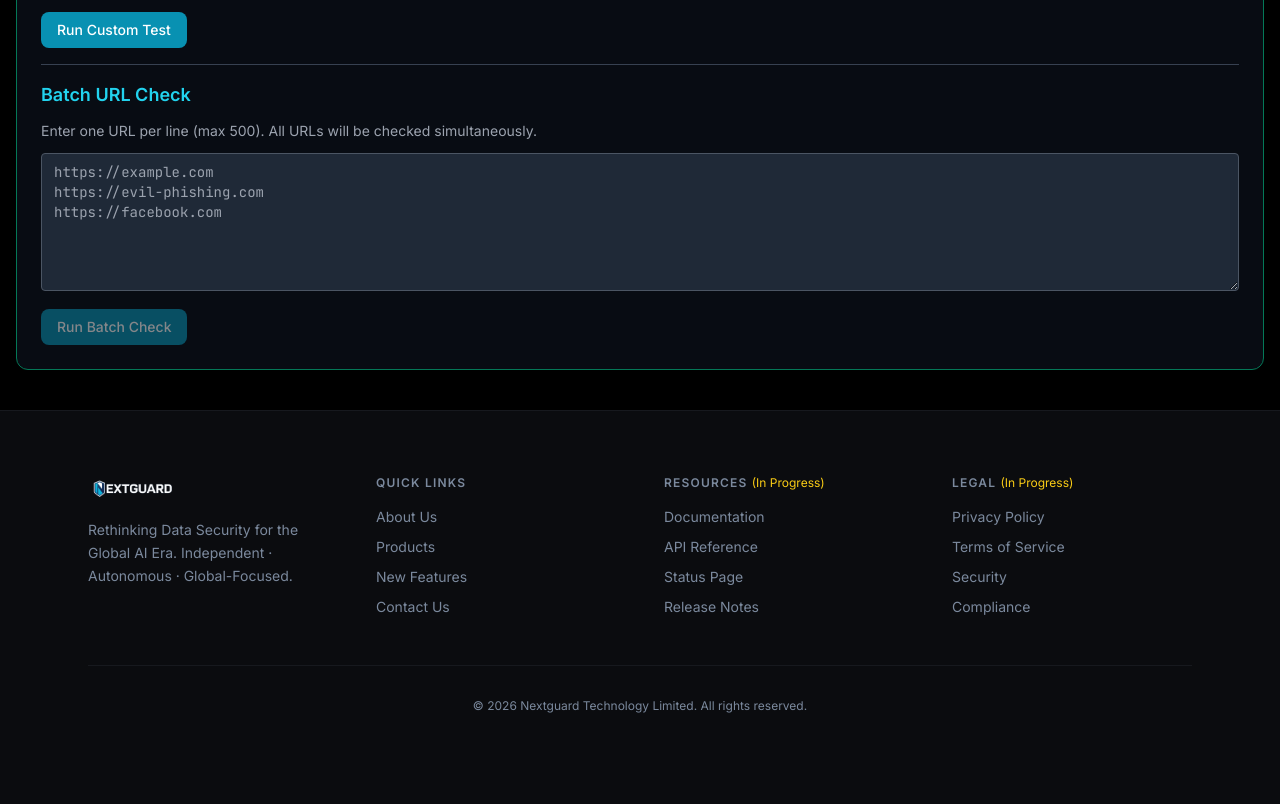
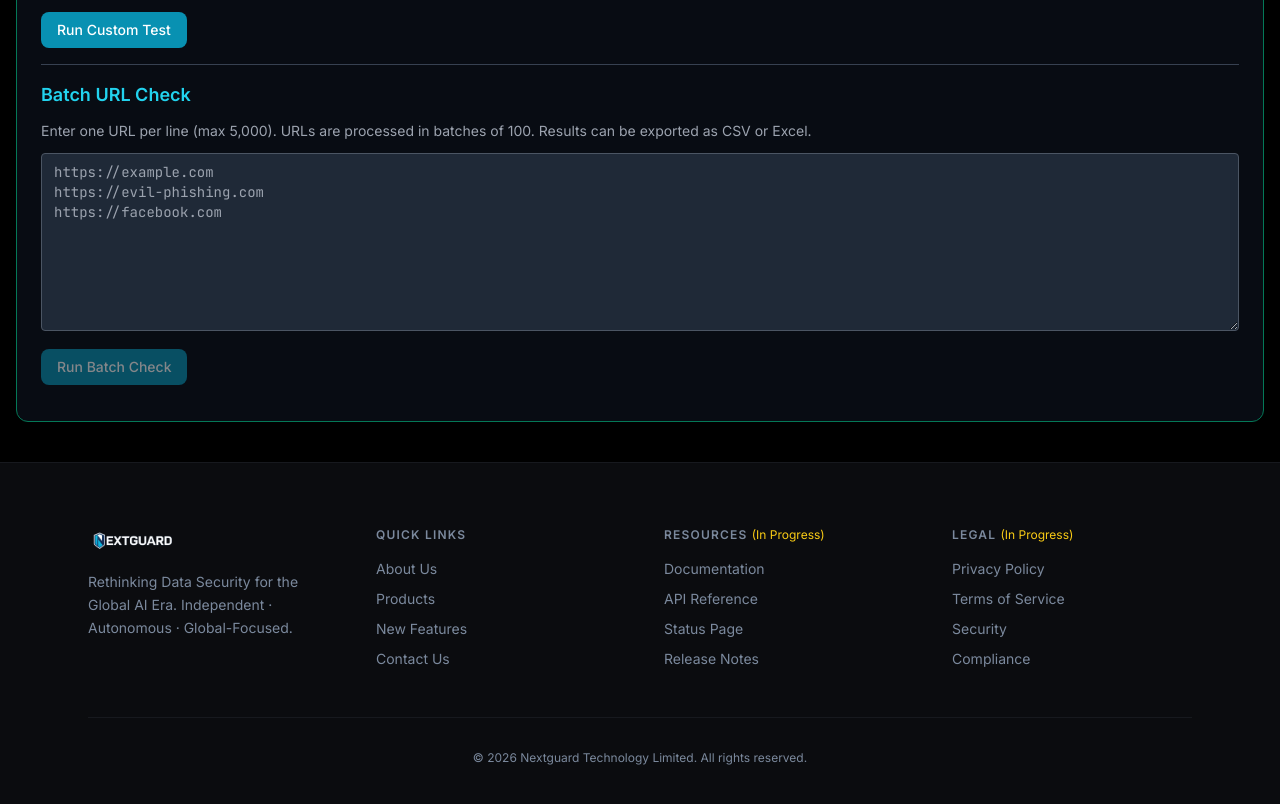
Before and after one commit to NextGuard-hk/nextguard-website, a Next.js app: page /web-dlp-compare in a window 1280 px wide. Shown: the part 1800-2604 px from the top of the page. Before the commit the page ends 2578 px from the top, so only its background shows below. Built offline with nearby package versions, Linux system fonts and the light colour scheme.

Commit message:
feat: batch 5000 URLs with chunking, CSV/Excel export, progress display

```diff
--- a/components/swg-live-test.tsx
+++ b/components/swg-live-test.tsx
@@ -29,6 +29,7 @@ export default function SWGLiveTest() {
   const [batchUrls, setBatchUrls] = useState('');
   const [batchResult, setBatchResult] = useState<any>(null);
   const [batchLoading, setBatchLoading] = useState(false);
+  const [batchProgress, setBatchProgress] = useState('');
   const [pacVisible, setPacVisible] = useState(false);
   const [pacContent, setPacContent] = useState('');
   const [swgStatus, setSwgStatus] = useState<any>(null);
@@ -51,66 +52,91 @@ export default function SWGLiveTest() {
   };
 
   const runAllTests = async () => {
-    setRunning(true);
-    setResults([]);
-    for (const sc of TEST_SCENARIOS) {
-      setActiveTest(sc.id);
-      const r = await runSingleTest(sc);
-      setResults(prev => [...prev, r]);
-    }
-    setActiveTest('');
-    setRunning(false);
+    setRunning(true); setResults([]);
+    for (const sc of TEST_SCENARIOS) { setActiveTest(sc.id); const r = await runSingleTest(sc); setResults(prev => [...prev, r]); }
+    setActiveTest(''); setRunning(false);
   };
 
   const runCustomTest = async () => {
     setCustomResult(null);
     try {
-      const resp = await fetch('/api/proxy-scan', {
-        method: 'POST',
-        headers: { 'Content-Type': 'application/json' },
-        body: JSON.stringify({ mode: customMode, targetUrl: customUrl, content: customContent }),
-      });
+      const resp = await fetch('/api/proxy-scan', { method: 'POST', headers: { 'Content-Type': 'application/json' }, body: JSON.stringify({ mode: customMode, targetUrl: customUrl, content: customContent }) });
       setCustomResult(await resp.json());
-    } catch (e: any) {
-      setCustomResult({ error: e.message });
-    }
+    } catch (e: any) { setCustomResult({ error: e.message }); }
   };
 
   const fetchPac = async () => {
-    try {
-      const resp = await fetch('/api/pac');
-      setPacContent(await resp.text());
-      setPacVisible(true);
-    } catch (e: any) {
-      setPacContent('Error: ' + e.message);
-      setPacVisible(true);
-    }
+    try { const resp = await fetch('/api/pac'); setPacContent(await resp.text()); setPacVisible(true); }
+    catch (e: any) { setPacContent('Error: ' + e.message); setPacVisible(true); }
   };
 
   const fetchStatus = async () => {
-    try {
-      const resp = await fetch('/api/proxy-scan');
-      setSwgStatus(await resp.json());
-    } catch (e: any) {
-      setSwgStatus({ error: e.message });
-    }
+    try { const resp = await fetch('/api/proxy-scan'); setSwgStatus(await resp.json()); }
+    catch (e: any) { setSwgStatus({ error: e.message }); }
   };
 
   const runBatchCheck = async () => {
     setBatchLoading(true);
     setBatchResult(null);
+    setBatchProgress('');
     try {
       const urls = batchUrls.split('\n').map((u: string) => u.trim()).filter((u: string) => u.length > 0);
-      const resp = await fetch('/api/proxy-scan', {
-        method: 'POST',
-        headers: { 'Content-Type': 'application/json' },
-        body: JSON.stringify({ mode: 'batch-url-check', urls }),
+      if (urls.length === 0) return;
+      const CHUNK = 100;
+      const allResults: any[] = [];
+      for (let i = 0; i < urls.length; i += CHUNK) {
+        const chunk = urls.slice(i, i + CHUNK);
+        setBatchProgress(`Processing ${i + 1}-${Math.min(i + CHUNK, urls.length)} of ${urls.length} URLs...`);
+        const resp = await fetch('/api/proxy-scan', {
+          method: 'POST',
+          headers: { 'Content-Type': 'application/json' },
+          body: JSON.stringify({ mode: 'batch-url-check', urls: chunk }),
+        });
+        const data = await resp.json();
+        if (data.results) allResults.push(...data.results);
+      }
+      const summary = { total: allResults.length, known_malicious: 0, high_risk: 0, medium_risk: 0, low_risk: 0, unknown: 0 };
+      allResults.forEach((r: any) => {
+        if (r.risk_level === 'known_malicious') summary.known_malicious++;
+        else if (r.risk_level === 'high_risk') summary.high_risk++;
+        else if (r.risk_level === 'medium_risk') summary.medium_risk++;
+        else if (r.risk_level === 'low_risk') summary.low_risk++;
+        else summary.unknown++;
       });
-      setBatchResult(await resp.json());
+      setBatchResult({ mode: 'batch-url-check', summary, results: allResults });
+      setBatchProgress(`Done. ${allResults.length} URLs checked.`);
     } catch (e: any) {
       setBatchResult({ error: e.message });
     }
     setBatchLoading(false);
+  };
+
+  const exportCSV = () => {
+    if (!batchResult?.results) return;
+    const header = 'URL,Risk Level,Categories,Flags,Reason,Sources';
+    const rows = batchResult.results.map((r: any) =>
+      `"${r.url}","${r.risk_level}","${(r.categories || []).join('; ')}","${(r.flags || []).join('; ')}","${(r.reason || '').replace(/"/g, '""')}","${(r.sources || []).join('; ')}"`
+    );
+    const csv = [header, ...rows].join('\n');
+    const blob = new Blob([csv], { type: 'text/csv;charset=utf-8;' });
+    const link = document.createElement('a');
+    link.href = URL.createObjectURL(blob);
+    link.download = `nextguard-url-check-${new Date().toISOString().slice(0, 10)}.csv`;
+    link.click();
+  };
+
+  const exportExcel = () => {
+    if (!batchResult?.results) return;
+    const header = '<tr><th>URL</th><th>Risk Level</th><th>Categories</th><th>Flags</th><th>Reason</th><th>Sources</th></tr>';
+    const rows = batchResult.results.map((r: any) =>
+      `<tr><td>${r.url}</td><td>${r.risk_level}</td><td>${(r.categories || []).join(', ')}</td><td>${(r.flags || []).join(', ')}</td><td>${r.reason || ''}</td><td>${(r.sources || []).join(', ')}</td></tr>`
+    ).join('');
+    const html = `<html><head><meta charset="utf-8"></head><body><table border="1">${header}${rows}</table></body></html>`;
+    const blob = new Blob([html], { type: 'application/vnd.ms-excel' });
+    const link = document.createElement('a');
+    link.href = URL.createObjectURL(blob);
+    link.download = `nextguard-url-check-${new Date().toISOString().slice(0, 10)}.xls`;
+    link.click();
   };
 
   const passed = results.filter(r => r.pass).length;
@@ -127,15 +153,12 @@ export default function SWGLiveTest() {
           </div>
         </div>
         <p className="text-gray-400 text-sm mb-4">Real API-based testing: Web Proxy + Web DLP + Network DLP + URL Filtering + SSL Inspection</p>
-
         {swgStatus && (
           <div className="bg-gray-800 rounded-lg p-3 mb-4 text-sm">
             <span className="text-emerald-400 font-bold">{swgStatus.service} v{swgStatus.version}</span>
             <p className="text-gray-400 mt-1">Capabilities: {swgStatus.capabilities?.join(', ')}</p>
-            <p className="text-gray-400">Proxy Nodes: {swgStatus.proxyNodes?.map((n: any) => `${n.location} (${n.status})`).join(' | ')}</p>
           </div>
         )}
-
         {pacVisible && (
           <div className="bg-gray-800 rounded-lg p-3 mb-4">
             <div className="flex justify-between items-center mb-2">
@@ -145,11 +168,9 @@ export default function SWGLiveTest() {
             <pre className="text-xs text-gray-300 overflow-auto max-h-48">{pacContent}</pre>
           </div>
         )}
-
         <button onClick={runAllTests} disabled={running} className="px-4 py-2 bg-emerald-600 text-white rounded-lg text-sm font-medium hover:bg-emerald-500 disabled:opacity-50 mb-4">
           {running ? `Running... (${results.length}/${TEST_SCENARIOS.length})` : 'Run All Tests'}
         </button>
-
         {results.length > 0 && (
           <div className="mb-4 text-sm">
             <span className="text-green-400">Pass: {passed}</span>&nbsp;&nbsp;
@@ -157,7 +178,6 @@ export default function SWGLiveTest() {
             <span className="text-gray-400">Total: {results.length}</span>
           </div>
         )}
-
         {results.length > 0 && (
           <div className="space-y-1 mb-4">
             {TEST_SCENARIOS.map(sc => {
@@ -168,13 +188,11 @@ export default function SWGLiveTest() {
                   <span>{isActive ? '\u23F3' : r ? (r.pass ? '\u2705' : '\u274C') : '\u2B1C'}</span>
                   <span className="text-white">{sc.name}</span>
                   <span className="text-gray-500">{r ? `${r.status} (${r.latency}ms)` : 'pending'}</span>
-                  <span className="text-gray-600 text-xs">expect: {sc.expect}</span>
                 </div>
               );
             })}
           </div>
         )}
-
         <hr className="border-gray-700 my-4" />
         <h3 className="text-lg font-semibold text-white mb-3">Custom Test</h3>
         <div className="flex gap-2 mb-3">
@@ -184,46 +202,44 @@ export default function SWGLiveTest() {
             </button>
           ))}
         </div>
-
         {(customMode === 'proxy' || customMode === 'url-check') && (
           <input value={customUrl} onChange={e => setCustomUrl(e.target.value)} placeholder="https://target-url.com" className="w-full mb-2 px-3 py-2 bg-gray-800 border border-gray-600 rounded text-white text-sm" />
         )}
         {customMode === 'dlp-scan' && (
           <textarea value={customContent} onChange={e => setCustomContent(e.target.value)} placeholder="Paste content to scan for sensitive data..." rows={3} className="w-full mb-2 px-3 py-2 bg-gray-800 border border-gray-600 rounded text-white text-sm" />
         )}
-        <button onClick={runCustomTest} className="px-4 py-2 bg-cyan-600 text-white rounded-lg text-sm font-medium hover:bg-cyan-500">
-          Run Custom Test
-        </button>
+        <button onClick={runCustomTest} className="px-4 py-2 bg-cyan-600 text-white rounded-lg text-sm font-medium hover:bg-cyan-500">Run Custom Test</button>
         {customResult && (
-          <div className="mt-3">
-            <pre className="bg-gray-800 rounded-lg p-3 text-xs text-gray-300 overflow-auto max-h-64 whitespace-pre-wrap">
-              {JSON.stringify(customResult, null, 2)}
-            </pre>
-          </div>
+          <pre className="mt-3 bg-gray-800 rounded-lg p-3 text-xs text-gray-300 overflow-auto max-h-64 whitespace-pre-wrap">{JSON.stringify(customResult, null, 2)}</pre>
         )}
 
         <hr className="border-gray-700 my-4" />
         <h3 className="text-lg font-semibold text-cyan-400 mb-3">Batch URL Check</h3>
-        <p className="text-gray-400 text-sm mb-3">Enter one URL per line (max 500). All URLs will be checked simultaneously.</p>
+        <p className="text-gray-400 text-sm mb-3">Enter one URL per line (max 5,000). URLs are processed in batches of 100. Results can be exported as CSV or Excel.</p>
         <textarea
           value={batchUrls}
           onChange={e => setBatchUrls(e.target.value)}
           placeholder={"https://example.com\nhttps://evil-phishing.com\nhttps://facebook.com"}
-          rows={6}
+          rows={8}
           className="w-full mb-3 px-3 py-2 bg-gray-800 border border-gray-600 rounded text-white text-sm font-mono"
         />
-        <button
-          onClick={runBatchCheck}
-          disabled={batchLoading || !batchUrls.trim()}
-          className="px-4 py-2 bg-cyan-600 text-white rounded-lg text-sm font-medium hover:bg-cyan-500 disabled:opacity-50"
-        >
-          {batchLoading ? 'Checking...' : 'Run Batch Check'}
-        </button>
+        <div className="flex gap-2 items-center flex-wrap mb-3">
+          <button onClick={runBatchCheck} disabled={batchLoading || !batchUrls.trim()} className="px-4 py-2 bg-cyan-600 text-white rounded-lg text-sm font-medium hover:bg-cyan-500 disabled:opacity-50">
+            {batchLoading ? 'Checking...' : 'Run Batch Check'}
+          </button>
+          {batchResult?.results && (
+            <>
+              <button onClick={exportCSV} className="px-4 py-2 bg-green-700 text-white rounded-lg text-sm font-medium hover:bg-green-600">Export CSV</button>
+              <button onClick={exportExcel} className="px-4 py-2 bg-blue-700 text-white rounded-lg text-sm font-medium hover:bg-blue-600">Export Excel</button>
+            </>
+          )}
+          {batchProgress && <span className="text-yellow-400 text-sm">{batchProgress}</span>}
+        </div>
         {batchResult && (
-          <div className="mt-4">
+          <div className="mt-2">
             {batchResult.summary && (
               <div className="flex flex-wrap gap-3 mb-3 text-sm">
-                <span className="text-white">Total: {batchResult.summary.total}</span>
+                <span className="text-white font-bold">Total: {batchResult.summary.total}</span>
                 <span className="text-red-400">Malicious: {batchResult.summary.known_malicious}</span>
                 <span className="text-orange-400">High: {batchResult.summary.high_risk}</span>
                 <span className="text-yellow-400">Medium: {batchResult.summary.medium_risk}</span>
@@ -231,9 +247,7 @@ export default function SWGLiveTest() {
                 <span className="text-gray-400">Unknown: {batchResult.summary.unknown}</span>
               </div>
             )}
-            <pre className="bg-gray-800 rounded-lg p-3 text-xs text-gray-300 overflow-auto max-h-96 whitespace-pre-wrap">
-              {JSON.stringify(batchResult, null, 2)}
-            </pre>
+            <pre className="bg-gray-800 rounded-lg p-3 text-xs text-gray-300 overflow-auto max-h-96 whitespace-pre-wrap">{JSON.stringify(batchResult, null, 2)}</pre>
           </div>
         )}
       </div>
```
